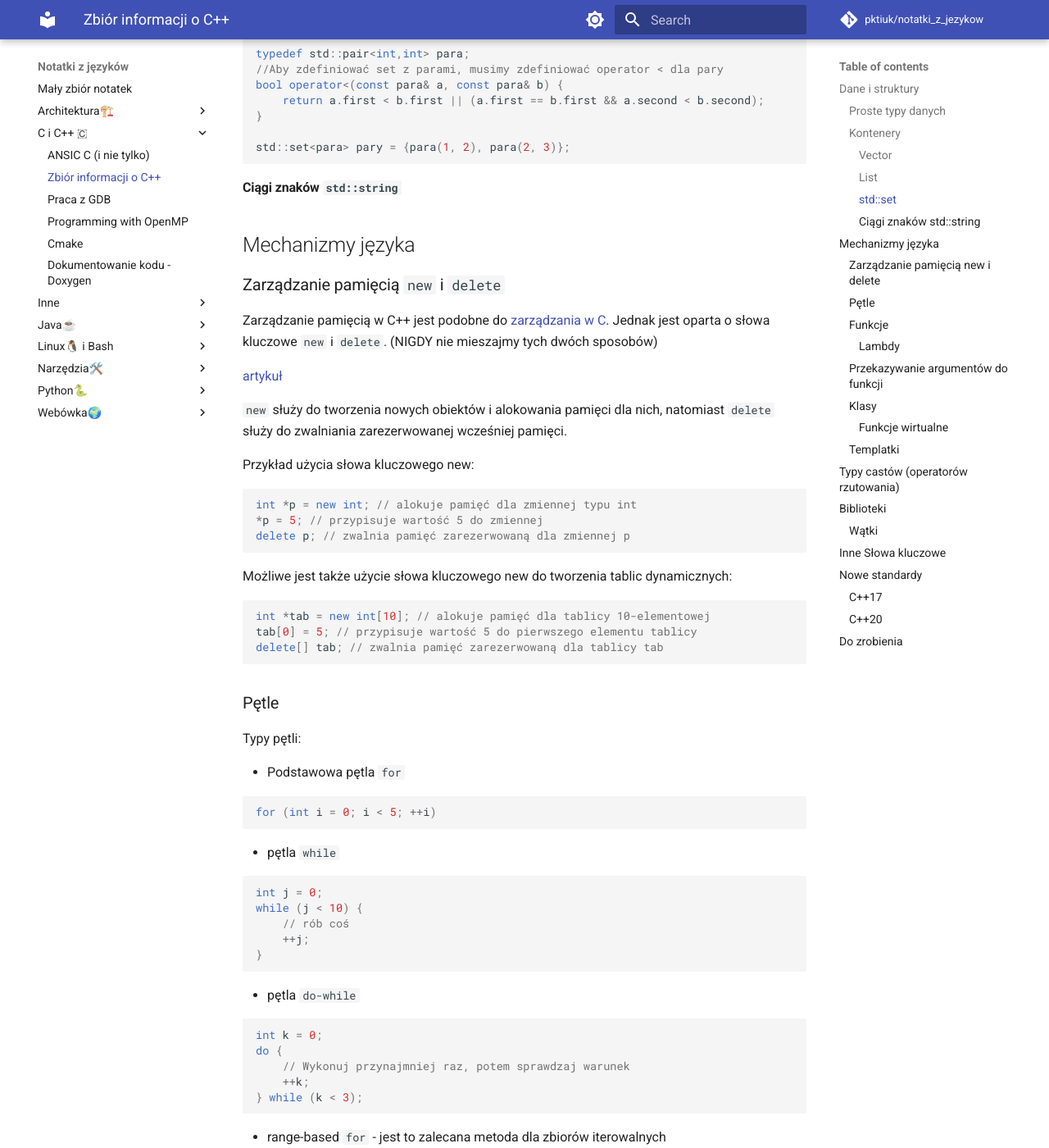
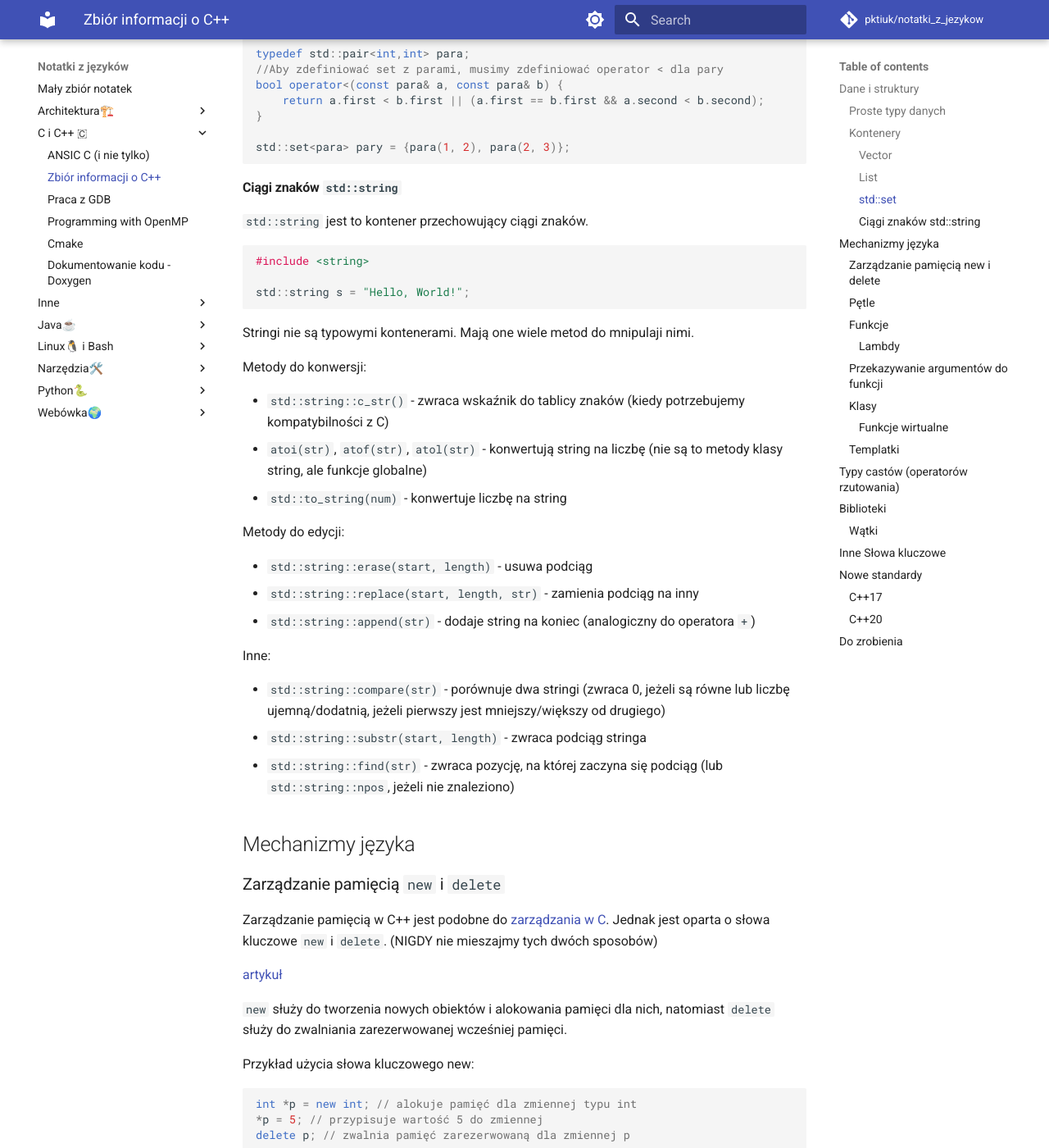
Before and after one commit to pktiuk/notatki_z_jezykow, an MkDocs documentation site: the page built from docs/C i C++ 🇨/1_cpp.md, in a window 1280 px wide and 1400 px high, scrolled down 3032 px. Shown: the whole window at 82% size. Built offline with MkDocs 1.6.1 and Material for MkDocs 9.7.7, drawn with Linux system fonts in a browser that asks for light colours; comment, search, counter and statistics services are not loaded.

Commit message:
Rozpisanie się o stringach

````diff
--- a/docs/C i C++ 🇨/1_cpp.md
+++ b/docs/C i C++ 🇨/1_cpp.md
@@ -127,6 +127,34 @@ std::set<para> pary = {para(1, 2), para(2, 3)};
 ```
 
 #### Ciągi znaków `std::string`
+
+`std::string` jest to kontener przechowujący ciągi znaków.
+
+```cpp
+#include <string>
+
+std::string s = "Hello, World!";
+```
+
+Stringi nie są typowymi kontenerami. Mają one wiele metod do mnipulaji nimi.
+
+Metody do konwersji:
+
+- `std::string::c_str()` - zwraca wskaźnik do tablicy znaków (kiedy potrzebujemy kompatybilności z C)
+- `atoi(str)`, `atof(str)`, `atol(str)` - konwertują string na liczbę (nie są to metody klasy string, ale funkcje globalne)
+- `std::to_string(num)` - konwertuje liczbę na string
+
+Metody do edycji:
+
+- `std::string::erase(start, length)` - usuwa podciąg
+- `std::string::replace(start, length, str)` - zamienia podciąg na inny
+- `std::string::append(str)` - dodaje string na koniec (analogiczny do operatora `+`)
+
+Inne:
+
+- `std::string::compare(str)` - porównuje dwa stringi (zwraca 0, jeżeli są równe lub liczbę ujemną/dodatnią, jeżeli pierwszy jest mniejszy/większy od drugiego)
+- `std::string::substr(start, length)` - zwraca podciąg stringa
+- `std::string::find(str)` - zwraca pozycję, na której zaczyna się podciąg (lub `std::string::npos`, jeżeli nie znaleziono)
 
 ## Mechanizmy języka
 
````
